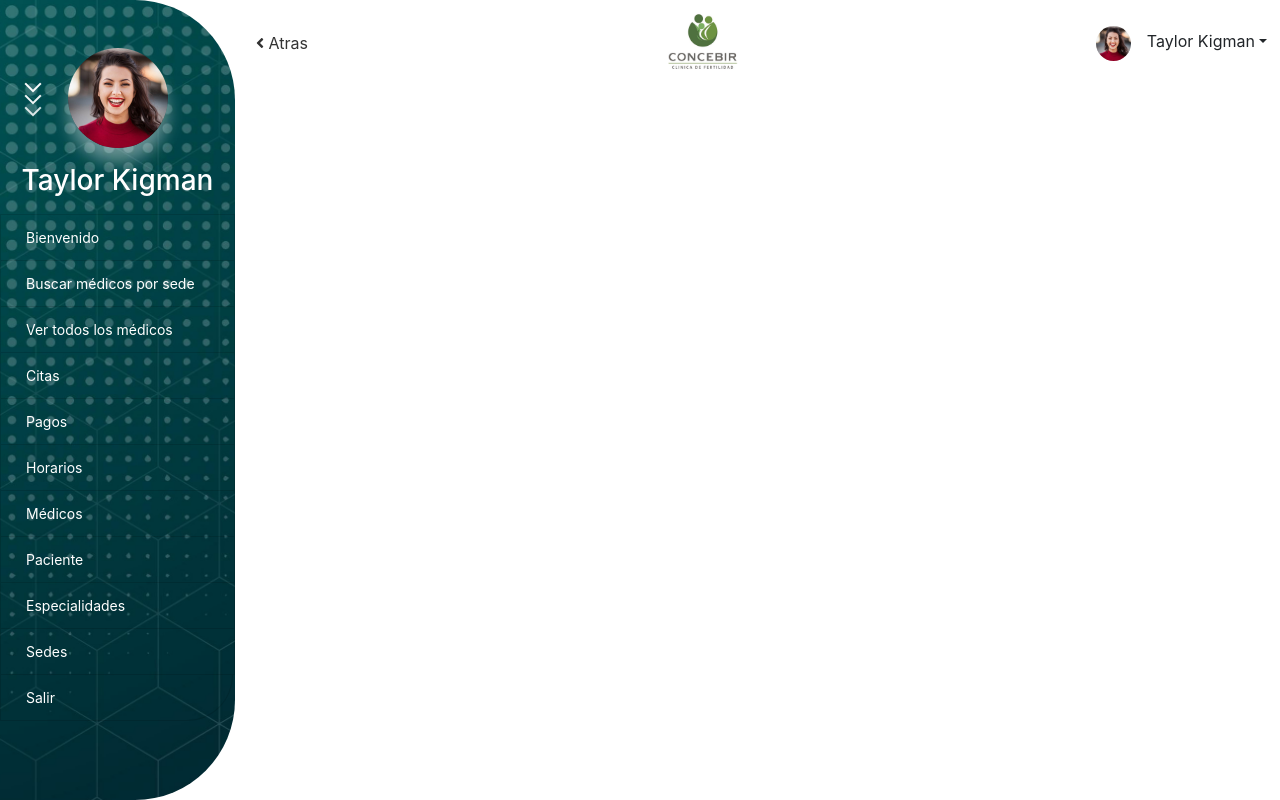
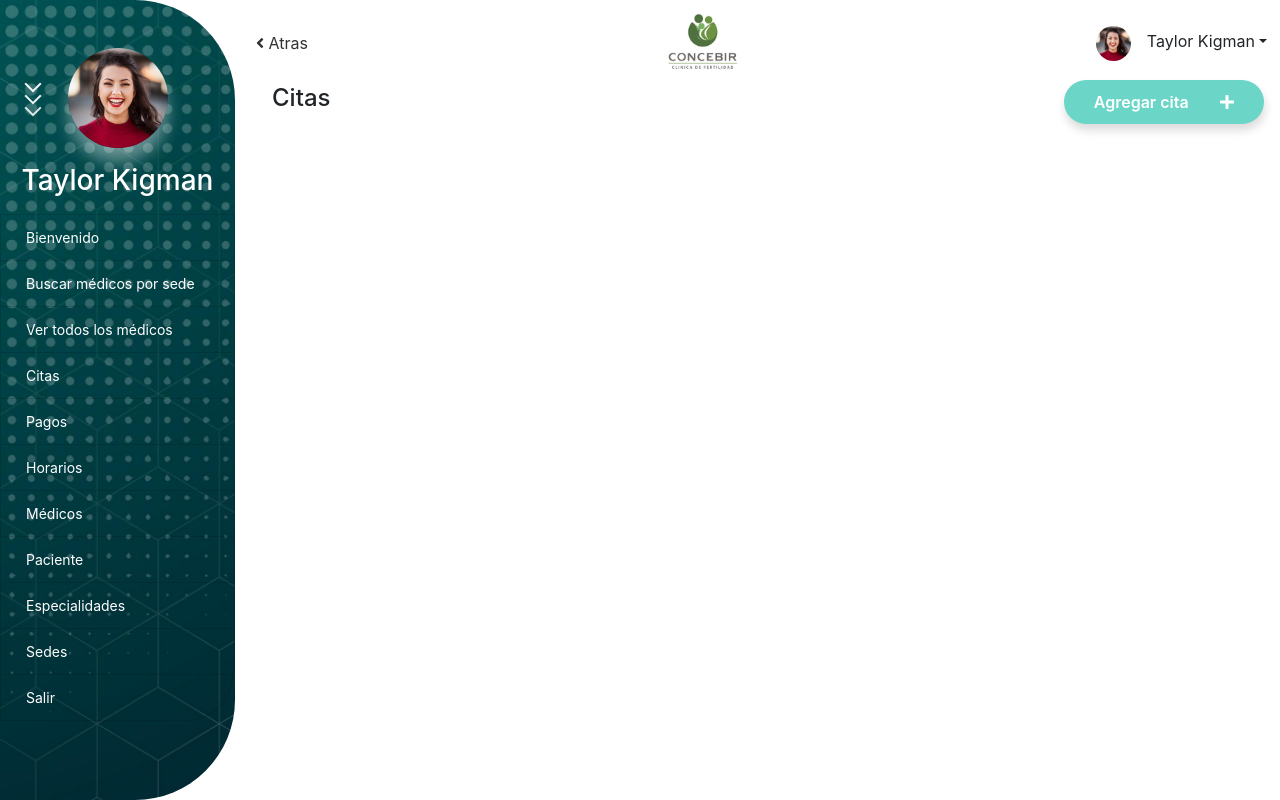
Before and after one commit to simplementeleo/concebir-meteor, a Vue app: page /citas in a window 1280 px wide. Built offline with nearby package versions, Linux system fonts and the light colour scheme.

Commit message:
Working section cites

```diff
--- a/src/assets/scss/Utilities.scss
+++ b/src/assets/scss/Utilities.scss
@@ -1,20 +1,24 @@
 .d-none {
     display: none;
-  }
+}
+
 .main-input {
     position: relative;
+
     input.input-text-concebir {
         border: none;
         border-bottom: 1px solid #07a70793;
         width: 100%;
         transition: all .1s ease-in-out;
         padding: 10px;
+
         &:focus {
             border-bottom: 1px solid green;
             box-shadow: none;
             outline: none;
         }
     }
+
     .icon {
         position: absolute;
         right: 0;
@@ -22,9 +26,11 @@
         color: #666666;
     }
 }
+
 .c-pointer {
     cursor: pointer;
 }
+
 .container-concebir {
     padding: 5em 1em 1em 17em;
 }
@@ -42,6 +48,7 @@
         margin-bottom: 0;
         transition: all 0.2s ease-in-out;
     }
+
     .icon {
         transition: all 0.2s ease-in-out;
     }
@@ -53,6 +60,7 @@
     &:hover p {
         transform: scale(0);
     }
+
     &:hover .icon {
         margin-right: 40%;
     }
@@ -75,6 +83,7 @@
             background: linear-gradient(to left, #4fc059e8, #04b304b4);
         }
     }
+
     &.animation {
         transition: all ease-in-out 0.2s;
         box-shadow: 1px 6px 10px #00000026;
@@ -86,3 +95,22 @@
     }
 
 }
+
+.button-concebir-button {
+    max-width: 200px;
+    background: #6bd6c7 !important;
+    height: 44px;
+
+    &:active,
+    &:focus {
+        outline: none;
+    }
+
+    &:hover {
+        background: #4da196 !important;
+    }
+
+    &:hover p {
+        font-size: 0;
+    }
+}
--- a/src/components/Navigation/Sidebar.vue
+++ b/src/components/Navigation/Sidebar.vue
@@ -44,7 +44,7 @@ import router from '../../router'
                     },
                     {
                         icon: 'calendar',
-                        url: '#',
+                        url: 'Citas',
                         name: 'Citas'
                     },
                     {
--- a/src/router/index.js
+++ b/src/router/index.js
@@ -33,6 +33,11 @@ const routes = [
     name: 'Sedes',
     component: () => import('../views/Sedes.vue')
   },
+  {
+    path: '/citas',
+    name: 'Citas',
+    component: () => import('../views/Citas.vue')
+  },
 
 ]
 
--- /dev/null
+++ b/src/views/Citas.vue
@@ -0,0 +1,74 @@
+<template>
+    <div class="container-concebir">
+        <div class="d-flex justify-content-between align-items-center">
+            <h4>Citas</h4>
+
+
+            <button v-b-modal.modal-1
+                :class="['button-concebir-default', 'animation','button-concebir', 'button-concebir-button', 'd-flex', 'button-concebir', 'justify-content-around', 'align-items-center']">
+                <p> Agregar cita </p>
+                <font-awesome-icon :icon="['fas', 'plus']" class="icon ml-3" />
+            </button>
+        </div>
+
+        <b-modal id="modal-1" title="Agregar Cita">
+
+            <b-form-select v-model="dataCite.medic" :options="medics"></b-form-select>
+            <b-form-select v-model="dataCite.patient" :options="patients" class="mt-3"></b-form-select>
+
+
+        </b-modal>
+    </div>
+</template>
+<script>
+export default {
+    data(){
+        return {
+            dataCite: {
+                medic: null,
+                patient: null,
+                dateCite: '',
+                timeCite: '',
+                specialty: '',
+                vouce: ''
+            },
+              medics: [
+                { value: null, text: 'Seleccione el médico' },
+                { value: 'Luis Noriega Hoces' , text: 'Luis Noriega Hoces'},
+                { value: 'Luis Noriega Portella' , text: 'Luis Noriega Portella'},
+                { value: 'Alicia Elías' , text: 'Alicia Elías'},
+                { value: 'Silvana Bardelez' , text: 'Silvana Bardelez'},
+                { value: 'Carlos Zuñiga' , text: 'Carlos Zuñiga'},
+                { value: 'Enrique Noriega' , text: 'Enrique Noriega'},
+                { value: 'María José Mendiola' , text: 'María José Mendiola'},
+                { value: 'Silvia Ortíz' , text: 'Silvia Ortíz'},
+                { value: 'Mariella Pita' , text: 'Mariella Pita'},
+                { value: 'Abigail Oroche' , text: 'Abigail Oroche'},
+                { value: 'María Píga Quiroga' , text: 'María Píga Quiroga'},
+                { value: 'Fiorella Castillo' , text: 'Fiorella Castillo'},
+                { value: 'Gabriela Cases' , text: 'Gabriela Cases'},
+                { value: 'Andrea Delgado', text: 'Andrea Delgado'}
+            ],
+            patients: [
+                { value: null, text: 'Seleccione el paciente' },
+                { value: 'Luis Noriega Hoces' , text: 'Luis Noriega Hoces'},
+                { value: 'Luis Noriega Portella' , text: 'Luis Noriega Portella'},
+                { value: 'Alicia Elías' , text: 'Alicia Elías'},
+                { value: 'Silvana Bardelez' , text: 'Silvana Bardelez'},
+                { value: 'Carlos Zuñiga' , text: 'Carlos Zuñiga'},
+                { value: 'Enrique Noriega' , text: 'Enrique Noriega'},
+                { value: 'María José Mendiola' , text: 'María José Mendiola'},
+                { value: 'Silvia Ortíz' , text: 'Silvia Ortíz'},
+                { value: 'Mariella Pita' , text: 'Mariella Pita'},
+                { value: 'Abigail Oroche' , text: 'Abigail Oroche'},
+                { value: 'María Píga Quiroga' , text: 'María Píga Quiroga'},
+                { value: 'Fiorella Castillo' , text: 'Fiorella Castillo'},
+                { value: 'Gabriela Cases' , text: 'Gabriela Cases'},
+                { value: 'Andrea Delgado', text: 'Andrea Delgado'}
+            ],
+
+
+        }
+    }
+}
+</script>
--- a/src/views/Dashboard.vue
+++ b/src/views/Dashboard.vue
@@ -21,7 +21,7 @@ export default {
       itemsDashboard: [
         { delay: '100ms', title: 'Médicos', icon: 'user-md', shadow: '#03a9f43d', bg: '#03A9F4', url: 'Medicos' },
         { delay: '200ms', title: 'Sedes', icon: 'tasks', shadow: '#8fc74d69', bg: '#8BC34A', url: 'Sedes' },
-        { delay: '300ms', title: 'Citas', icon: 'calendar', shadow: '#ffc1074a', bg: '#FFC107', url: '#' },
+        { delay: '300ms', title: 'Citas', icon: 'calendar', shadow: '#ffc1074a', bg: '#FFC107', url: 'Citas' },
       ]
     }
   }
```
